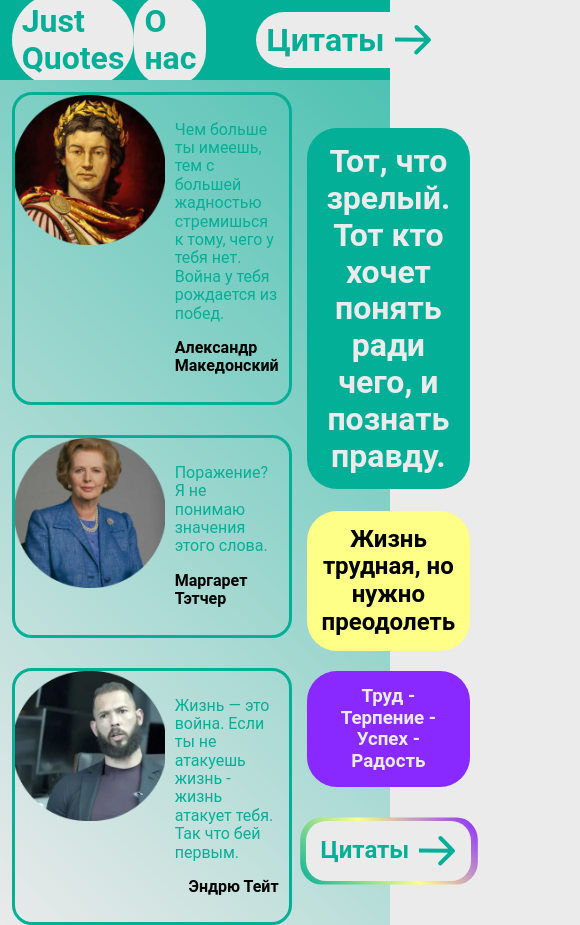
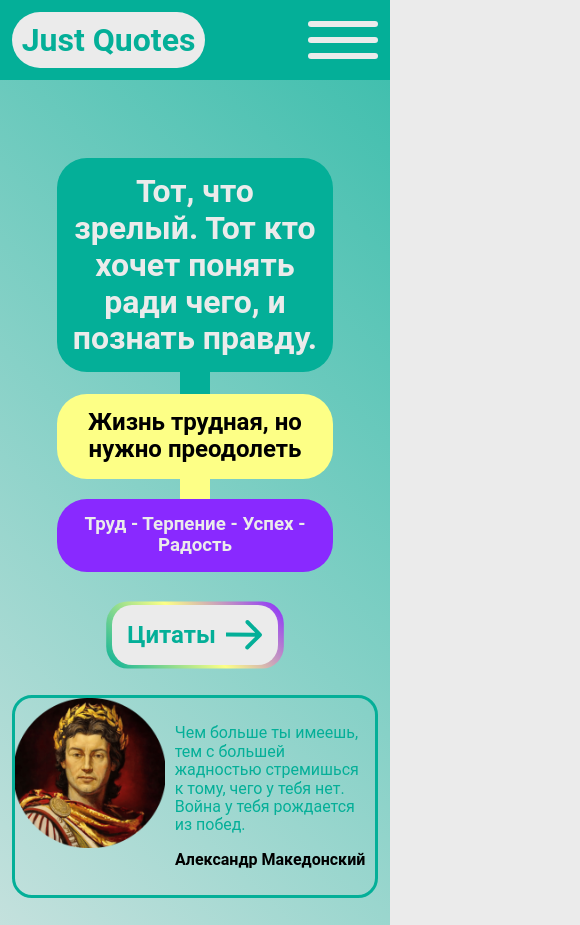
Before and after one commit to nkatrich/DevLogNikita-quotes-project, a plain HTML site: page index.html in a window 390 px wide. Shown: the top 925 px of the page, 580 px wide, since content can reach past the window. Drawn offline with nearby package versions, Linux system fonts and the light colour scheme; a web font is replaced by a local one.

Commit message:
added adaptive layout in index.html and quotes.html, as well added extra HTML elements for adaptive

```diff
--- a/index.html
+++ b/index.html
@@ -19,6 +19,11 @@
                         <li class="nav-header-li"><a href="pages/quotes.html">Цитаты<img src="assets/SVG/arrow-green.svg" alt="arrow to start"></a></li>
                     </ul>
                 </nav>
+                <div class="burger-menu">
+                    <span class="stick"></span>
+                    <span class="stick"></span>
+                    <span class="stick"></span>
+                </div>
             </div>
         </div>
     </header>
--- a/style/main.css
+++ b/style/main.css
@@ -72,6 +72,17 @@ a img {
     align-items: center;
 }
 
+.burger-menu {
+    display: none;
+}
+
+.stick {
+    background-color: var(--body-and-text-color);
+    width: 70px;
+    height: 6px;
+    border-radius: 3px;
+}
+
 .hero {
     width: 100%;
     height: 100%;
@@ -139,10 +150,12 @@ a img {
     display: flex;
     flex-direction: column;
     text-align: center;
+    margin: 30px;
 }
 
 .titles-of-hero {
     margin: 15px;
+
 }
 
 h1 {
@@ -150,6 +163,20 @@ h1 {
     color: var(--body-and-text-color);
     border-radius: 30px;
     padding: 15px;
+    width: 100%;
+    position: relative;
+    z-index: 4;
+}
+
+h1::after {
+    position: absolute;
+    content: "";
+    top: 105%;
+    left: 50%;
+    width: 30px;
+    height: 40px;
+    background-color: var(--accent-1-color);
+    transform: translate(-50%, -50%);
 }
 
 h2 {
@@ -157,6 +184,20 @@ h2 {
     color: var(--text-color);
     border-radius: 30px;
     padding: 15px;
+    width: 100%;
+    position: relative;
+    z-index: 5;
+}
+
+h2::after {
+    position: absolute;
+    content: "";
+    top: 105%;
+    left: 50%;
+    width: 30px;
+    height: 40px;
+    background-color: var(--accent-2-color);
+    transform: translate(-50%, -50%);
 }
 
 h3 {
@@ -164,6 +205,9 @@ h3 {
     color: var(--body-and-text-color);
     border-radius: 30px;
     padding: 15px;
+    width: 100%;
+    position: relative;
+    z-index: 6;
 }
 
 .div-get-start {
@@ -202,6 +246,8 @@ h3 {
 .about-us {
     width: 100%;
     background-image: url(../assets/images/pattern-1.png);
+    background-size: contain;
+    background-attachment: fixed;
 }
 
 .container-about-us {
@@ -245,7 +291,7 @@ h5 {
 .card-about-us {
     padding: 15px;
     border-radius: 20px;
-    background-color: #04af988a;
+    background-color: #04af98ba;
     border: 3px solid var(--text-color);
     margin: 15px;
     display: flex;
@@ -296,3 +342,53 @@ h5 {
   height: 100%;
   object-fit: cover;
 }
+
+@media (max-width: 601px) {
+    .nav-header-nav {
+        display: none;
+    }
+
+    .burger-menu {
+        display: flex;
+        flex-direction: column;
+        gap: 10px;
+    }
+
+    .container-hero {
+        display: flex;
+        flex-direction: column-reverse;
+    }
+
+    .div-2-cards-about-us {
+        grid-template-columns: 300px;
+    }
+
+    .rigths-protected-footer, .div-a-footer {
+        display: none;
+    }
+}
+
+@media ((min-width: 601px) and (max-width: 1024px)) {
+    .nav-header-nav {
+        display: none;
+    }
+
+    .burger-menu {
+        display: flex;
+        flex-direction: column;
+        gap: 10px;
+    }
+
+    .container-hero {
+        display: flex;
+        flex-direction: column-reverse;
+    }
+
+    .div-2-cards-about-us {
+        grid-template-columns: 300px 300px;
+    }
+
+    .div-a-footer {
+        display: none;
+    }
+}
--- a/style/quotes.css
+++ b/style/quotes.css
@@ -55,11 +55,25 @@ body {
     list-style: none;
 }
 
+.burger-menu {
+    display: none;
+}
+
+.stick {
+    background-color: var(--body-and-text-color);
+    width: 70px;
+    height: 6px;
+    border-radius: 3px;
+}
+
 .main-container {
     padding: 60px;
     width: 100%;
-    display: grid;
-    place-items: center;
+    height: 100%;
+    display: flex;
+    flex-direction: column;
+    justify-content: center;
+    align-items: center;
 }
 
 .display-of-quotes {
@@ -119,6 +133,11 @@ body {
     cursor: pointer;
 }
 
+.previos img, .next img {
+    width: 80px;
+    height: 40px;
+}
+
 .next img {
     transform: rotate(180deg);
 }
@@ -160,3 +179,47 @@ body {
   height: 100%;
   object-fit: cover;
 }
+
+@media (max-width: 601px) {
+    .nav-header-nav {
+        display: none;
+    }
+
+    .burger-menu {
+        display: flex;
+        flex-direction: column;
+        gap: 10px;
+    }
+
+    .display-of-quotes {
+        height: 400px;
+    }
+
+    .management-with-quotes {
+        gap: 50px;
+    }
+
+    .rigths-protected-footer, .div-a-footer {
+        display: none;
+    }
+}
+
+@media ((min-width: 601px) and (max-width: 1024px)) {
+    .nav-header-nav {
+        display: none;
+    }
+
+    .burger-menu {
+        display: flex;
+        flex-direction: column;
+        gap: 10px;
+    }
+
+    .management-with-quotes {
+        gap: 75px;
+    }
+
+    .div-a-footer {
+        display: none;
+    }
+}
```
Also changed, not shown: pages/quotes.html (+6 -1 lines).
